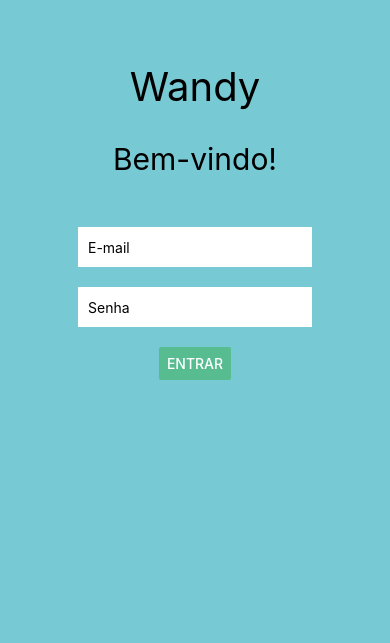
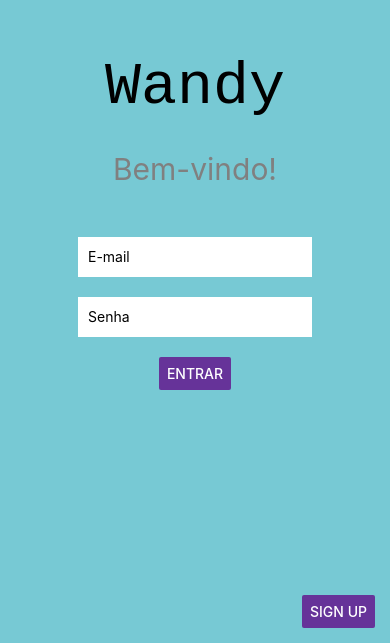
Before and after one commit to JuaresB/APS2, a React Native app: screen / in a window 390 px wide. Shown: the part 201-844 px from the top of the page. Built offline with nearby package versions, Linux system fonts and the light colour scheme.

Commit message:
adicionado o botao de sign up

```diff
--- a/components/login.js
+++ b/components/login.js
@@ -9,9 +9,13 @@ export default class Login extends Component {
             password: "",
         }
         this.SignIn = this.SignIn.bind(this)
+        this.SignUp = this.SignUp.bind(this)
     }
     SignIn(){
         this.props.onSignIn()
+    }
+    SignUp(){
+            this.props.onSignUp()
     }
     render() {
         return (
@@ -44,7 +48,11 @@ export default class Login extends Component {
                 </View>
 
                 <View style={styles.button}>
-                    <Button title={"Entrar"} onPress={this.SignIn} color="#57bc90"/>
+                    <Button title={"Entrar"} onPress={this.SignIn} color="#663399"/>
+                </View>
+
+                <View style={styles.button2}>
+                    <Button title={"Sign Up"} onPress={this.SignUp} color="#663399"/>
                 </View>
             </View>
         )
@@ -53,12 +61,14 @@ export default class Login extends Component {
 
 const styles = StyleSheet.create({
     title: {
-        fontSize: 40,
+        fontSize: 60,
         marginBottom: 30,
+        fontFamily: 'monospace',
     },
     container: {
       flex: 1,
       backgroundColor: '#77c9d4',
+      //backgroundColor: "#b0e0e6",
       alignItems: 'center',
       justifyContent: 'center',
       width: "100%",
@@ -67,8 +77,14 @@ const styles = StyleSheet.create({
     text: {
       fontSize: 30,
       marginBottom: 50,
+      color: "#808080",
     },
     button: {
+    },
+    button2: {
+       position: 'absolute',
+       bottom: 15,
+       right: 15,
     },
     input: {
         width: '100%',
--- a/components/signup.js
+++ b/components/signup.js
@@ -1,5 +1,6 @@
 import React, { Component } from 'react'
 import { TextInput, StyleSheet, Text, View, Button } from 'react-native';
+import  CheckBox  from 'react-native-elements'
 
 export default class Signup extends Component {
     constructor(props){
@@ -8,6 +9,7 @@ export default class Signup extends Component {
             name: "",
             email: "",
             password: "",
+            isChecked:false,
         }
         this.Signup = this.Signup.bind(this)
     }
@@ -55,7 +57,18 @@ export default class Signup extends Component {
                     />
                 </View>
                 <View style={styles.button}>
-                    <Button title={"Entrar"} onPress={this.Signup} color="#57bc90"/>
+                    <Button title={"Entrar"} onPress={this.Signup} color="#663399"/>
+                </View>
+                <View>
+                    <CheckBox
+                        style={{flex: 1, padding: 10}}
+                        onClick={()=>{ this.setState({
+                                isChecked:!this.state.isChecked
+                            })
+                        }}
+                        isChecked={this.state.isChecked}
+                        leftText={"CheckBox"}
+                    />
                 </View>
             </View>
         )
@@ -72,8 +85,9 @@ const styles = StyleSheet.create({
       height: "100%",
     },
     text: {
-      fontSize: 30,
+      fontSize: 40,
       marginBottom: 40,
+      fontFamily: 'monospace',
     },
     button: {
     },
--- a/package.json
+++ b/package.json
@@ -26,6 +26,7 @@
     "graphql": "^14.0.2",
     "react": "16.3.1",
     "react-native": "~0.55.2",
-    "react-native-auth0": "^1.3.0"
+    "react-native-auth0": "^1.3.0",
+    "react-native-check-box": "^2.1.6"
   }
 }
```
Also changed, not shown: 1 other file (tests, documents, lock files or other folders).
